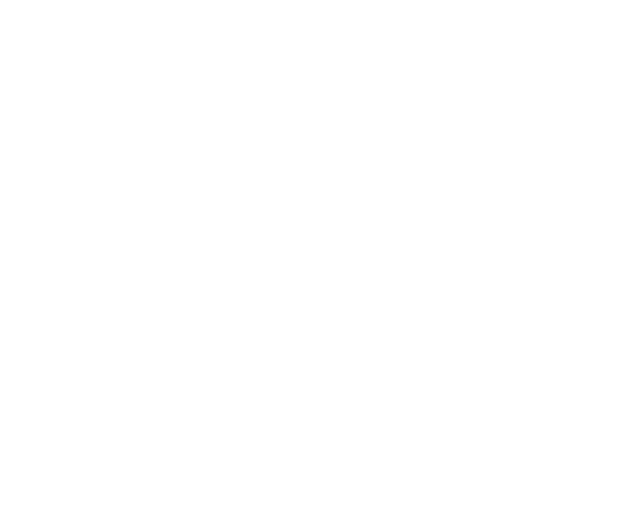
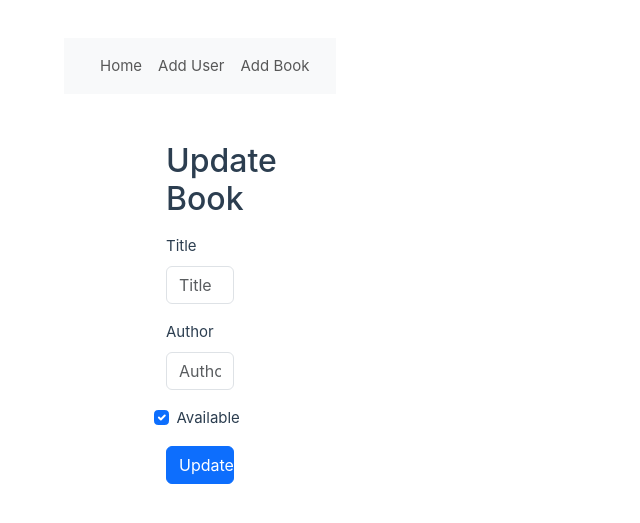
Before and after one commit to hemanthsahukari/frontendforlms, a Vue app: page /edit-book/1 in a window 1280 px wide. Before the commit this address had no page. Shown: the part 115-638 px from the top of the page, without its empty margins (0-640 px from the left). Built offline with nearby package versions, Linux system fonts and the light colour scheme; no server answers; the HTML template or start-up script is replaced by a standard one.

Commit message:
git commit

```diff
--- a/src/components/Navbar.vue
+++ b/src/components/Navbar.vue
@@ -3,7 +3,7 @@
         <!--Bootstrap Navbar-->
         <nav class="navbar navbar-expand-lg bg-body-tertiary">
             <div class="container-fluid">
-                <a class="navbar-brand" href="/">Navbar</a>
+                <a class="navbar-brand" href="/"></a>
                 <button class="navbar-toggler" type="button" data-bs-toggle="collapse" data-bs-target="#navbarSupportedContent" aria-controls="navbarSupportedContent" aria-expanded="false" aria-label="Toggle navigation">
                 <span class="navbar-toggler-icon"></span>
                 </button>
@@ -13,8 +13,14 @@
                     <a class="nav-link" href="/">Home</a>
                     </li>
                     <li class="nav-item">
-                    <a class="nav-link" href="/add">Add User</a>
+                        <a class="nav-link" href="/add">Add User</a>
                     </li>
+                    <li class="nav-item">
+                        <a class="nav-link" href="/add-book">Add Book</a>
+                    </li>
+                    <!--<li class="nav-item">
+                        <a class="nav-link" herf="/view-books">View Books</a>
+                    </li>-->
 
                 </ul>
 
--- a/src/router/index.js
+++ b/src/router/index.js
@@ -1,6 +1,6 @@
 import { createRouter, createWebHistory } from 'vue-router'
 import ViewStudents from '../views/ViewStudents.vue'
-
+import ViewBooks from '../views/ViewBooks.vue'
 const router = createRouter({
   history: createWebHistory(import.meta.env.BASE_URL),
   routes: [
@@ -18,7 +18,32 @@ const router = createRouter({
       path: '/edit/:id',
       name: 'edit',
       component: () => import('../views/UpdateStudent.vue')
+    },
+
+
+    {
+      path: '/',
+      name: 'home',
+      component: ViewBooks
+    },
+
+
+    {
+      path: '/view-books',
+      name: 'view-books',
+      component: ViewBooks
+    },
+    {
+      path: '/add-book',
+      name: 'add-book',
+      component: () => import('../views/AddBook.vue')
+    },
+    {
+      path: '/edit-book/:id',
+      name: 'edit-book',
+      component: () => import('../views/UpdateBook.vue')
     }
+
   ]
 })
 
--- /dev/null
+++ b/src/views/AddBook.vue
@@ -0,0 +1,78 @@
+<template>
+    <main>
+        <Navbar />
+        <div class="my-5">
+            <div class="mx-auto w-25 " style="max-width:100%;">
+                <h2 class="text-center mb-3">Add Book</h2>
+                <form @submit.prevent="addBook">
+                    <!-- Title -->
+                    <div class="row">
+                        <div class="col-md-12 form-group mb-3">
+                            <label for="title" class="form-label">Title</label>
+                            <input id="title" type="text" name="title" class="form-control" placeholder="Title" required v-model="book.title">
+                        </div>
+                    </div>
+
+                    <!-- Author -->
+                    <div class="row">
+                        <div class="col-md-12 form-group mb-3">
+                            <label for="author" class="form-label">Author</label>
+                            <input id="author" type="text" name="author" class="form-control" placeholder="Author" required v-model="book.author">
+                        </div>
+                    </div>
+
+                    <!-- Availability -->
+                    <div class="row">
+                        <div class="col-md-12 form-check mb-3">
+                            <input id="available" type="checkbox" name="available" class="form-check-input" v-model="book.available">
+                            <label for="available" class="form-check-label">Available</label>
+                        </div>
+                    </div>
+
+                    <div class="row">
+                        <div class="col-md-12 form-group">
+                            <input class="btn btn-primary w-100" type="submit" value="Submit">
+                        </div>
+                    </div>
+                </form>
+            </div>
+        </div>
+    </main>
+</template>
+
+<script>
+import Navbar from '../components/Navbar.vue';
+
+export default {
+    name: 'AddBook',
+    components: {
+        Navbar
+    },
+
+    data() {
+        return {
+            book: {
+                title: '',
+                author: '',
+                available: true
+            }
+        }
+    },
+
+    methods: {
+        addBook() {
+            fetch('http://localhost:8080/books/add', {
+                method: 'POST',
+                headers: {
+                    'Content-Type': 'application/json'
+                },
+                body: JSON.stringify(this.book)
+            })
+            .then(data => {
+                console.log(data)
+                this.$router.push("/");
+            })
+        }
+    },
+}
+</script>
--- a/src/views/AddStudent.vue
+++ b/src/views/AddStudent.vue
@@ -29,11 +29,6 @@
                       <input id="pNo" type="text"  name="pNo" class="form-control" placeholder="Phone Number" required v-model="student.pNo" >
                     </div>
                   </div>
-
-
-
-
-
                 <div class="row">
                   <div class="col-md-12 form-group">
                     <input class="btn btn-primary w-100" type="submit" value="Submit">
--- /dev/null
+++ b/src/views/UpdateBook.vue
@@ -0,0 +1,91 @@
+<template>
+    <main>
+        <Navbar />
+        <div class="my-5">
+            <div class="mx-auto w-25 " style="max-width:100%;">
+                <h2 class="text-center mb-3">Update Book</h2>
+                <form @submit.prevent="updateBook">
+                    <!-- Title -->
+                    <div class="row">
+                        <div class="col-md-12 form-group mb-3">
+                            <label for="title" class="form-label">Title</label>
+                            <input id="title" type="text" name="title" class="form-control" placeholder="Title" required v-model="book.title">
+                        </div>
+                    </div>
+
+                    <!-- Author -->
+                    <div class="row">
+                        <div class="col-md-12 form-group mb-3">
+                            <label for="author" class="form-label">Author</label>
+                            <input id="author" type="text" name="author" class="form-control" placeholder="Author" required v-model="book.author">
+                        </div>
+                    </div>
+
+                    <!-- Availability -->
+                    <div class="row">
+                        <div class="col-md-12 form-check mb-3">
+                            <input id="available" type="checkbox" name="available" class="form-check-input" v-model="book.available">
+                            <label for="available" class="form-check-label">Available</label>
+                        </div>
+                    </div>
+
+                    <div class="row">
+                        <div class="col-md-12 form-group">
+                            <input class="btn btn-primary w-100" type="submit" value="Update">
+                        </div>
+                    </div>
+                </form>
+            </div>
+        </div>
+    </main>
+</template>
+
+<script>
+import Navbar from '../components/Navbar.vue';
+
+export default {
+    name: 'UpdateBook',
+    components: {
+        Navbar
+    },
+
+    data() {
+        return {
+            book: {
+                id: '',
+                title: '',
+                author: '',
+                available: true
+            }
+        }
+    },
+
+    beforeMount() {
+        this.getBook();
+    },
+
+    methods: {
+        getBook() {
+            fetch(`http://localhost:8080/books/${this.$route.params.id}`)
+                .then(res => res.json())
+                .then(data => {
+                    this.book = data;
+                    console.log(this.book);
+                });
+        },
+        updateBook() {
+            fetch(`http://localhost:8080/books`, {
+                method: 'PUT',
+                headers: {
+                    'Content-Type': 'application/json'
+                },
+                body: JSON.stringify(this.book)
+            })
+            .then(data => {
+                console.log(data);
+                this.$router.push('/');
+            });
+        }
+    }
+};
+</script>
--- /dev/null
+++ b/src/views/ViewBooks.vue
@@ -0,0 +1,109 @@
+<template>
+    <main>
+        <Navbar />
+
+        <!-- Table-->
+        <div class="container">
+            <div class="row">
+                <div class="col-md-12">
+                    <h1 class="text-center">View Books</h1>
+                    <!-- Add button -->
+                    <a href="/add-book" class="btn btn-primary">Add Book</a>
+                    <table class="table table-striped">
+                        <thead>
+                          <tr>
+                            <th scope="col">Id</th>
+                            <th scope="col">Title</th>
+                            <th scope="col">Author</th>
+                            <th scope="col">Available</th>
+                            <th scope="col">Action</th>
+                          </tr>
+                        </thead>
+                        <tbody>
+                          <tr v-for="book in books" :key="book.id">
+                            <th scope="row">{{book.id}}</th>
+                            <td>{{book.title}}</td>
+                            <td>{{book.author}}</td>
+                            <td>{{book.available ? 'Yes':'No'}}</td>
+                            <td>
+                              <a class="btn btn-primary" :href="`/edit-book/${book.id}`">Edit</a>
+                              <button class="btn btn-danger mx-2" @click="deleteBook(book.id)">Delete</button>
+                              <button class="btn btn-primary" @click="borrowBook(book.id)">Borrow</button>
+                              <button class="btn btn-success" @click="returnBook(book.id)">Return</button>
+                            </td>
+                          </tr>
+                        </tbody>
+                      </table>
+                </div>
+            </div>
+        </div>
+
+    </main>
+</template>
+
+<script>
+import Navbar from '../components/Navbar.vue'
+
+export default {
+    name: 'ViewBooks',
+    components: {
+        Navbar
+    },
+    data() {
+        return {
+            books: []
+        }
+    },
+
+    beforeMount() {
+        this.getBooks();
+    },
+
+    methods: {
+        getBooks() {
+            fetch('http://localhost:8080/books')
+            .then(res => res.json())
+            .then(data => {
+                this.books = data;
+                console.log(data);
+            });
+        },
+        deleteBook(id) {
+            fetch(`http://localhost:8080/books/${id}`, {
+                method: 'DELETE'
+            })
+            .then(data => {
+                console.log(data);
+                this.getBooks();
+            });
+        },
+        borrowBook(bookid) {
+            fetch(`http://localhost:8080/borrow-book/${bookid}`, {
+                method: 'PUT'
+            })
+            .then(response => response.json())
+            .then(data => {
+
+                console.log(data);
+                this.getBooks();
+            })
+            .catch(error => {
+                console.error(error);
+            });
+        },
+        returnBook(bookId) {
+            fetch(`http://localhost:8080/return-book/${bookId}`, {
+                method: 'PUT'
+            })
+            .then(response => response.json())
+            .then(data => {
+                console.log(data); // Handle success response
+                this.getBooks(); // Refresh the book list
+            })
+            .catch(error => {
+                console.error(error); // Handle error
+            });
+        }
+    }
+};
+</script>
--- a/src/views/ViewStudents.vue
+++ b/src/views/ViewStudents.vue
@@ -16,7 +16,6 @@
                             <th scope="col">Name</th>
                             <th scope="col">Email</th>
                             <th scope="col">Phone Number</th>
-
                             <th scope="col">Action</th>
                           </tr>
                         </thead>
```
